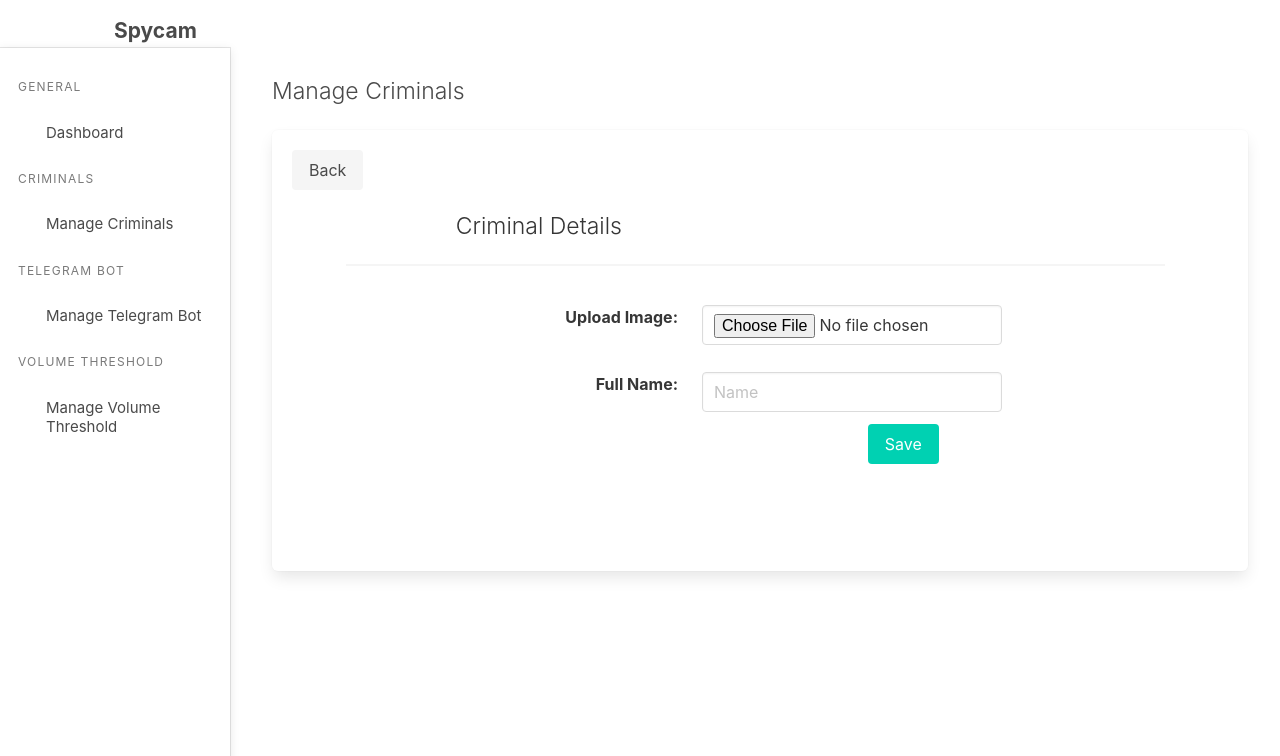
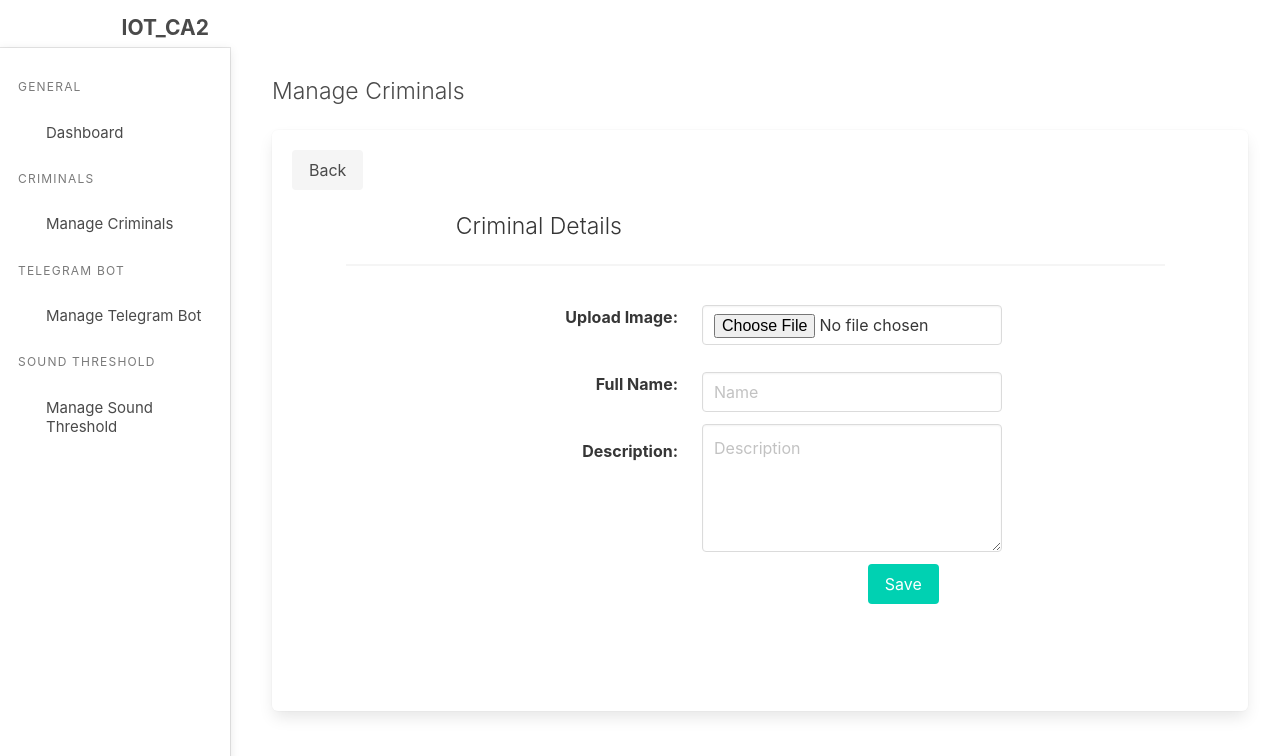
Before and after one commit to maryheng/iot_ca2_adminconsole, a Vue app: page /addcriminal in a window 1280 px wide. Shown: the top 756 px of the page. Built offline with nearby package versions, Linux system fonts and the light colour scheme.

Commit message:
Logic for Sound Threshold is done.

```diff
--- a/src/components/layout/Navbar.vue
+++ b/src/components/layout/Navbar.vue
@@ -3,7 +3,7 @@
 <nav class="nav has-shadow">
   <div class="container">
     <div class="nav-left">
-      <p>Spycam</p>
+      <p>IOT_CA2</p>
     </div>
   </div>
 </nav>
@@ -24,7 +24,7 @@ export default {
 
 p {
   font-size: 21px;
-  margin: 15px 0px 0 50px;
+  margin: 1% 0% 0% 5%;
   font-weight: bold;
 }
 
--- a/src/components/layout/Sidebar.vue
+++ b/src/components/layout/Sidebar.vue
@@ -20,10 +20,10 @@
     <router-link :to=" { path: '/telegrambot'} "><li><a>Manage Telegram Bot</a></li></router-link>
   </ul>
   <p class="menu-label">
-    Volume Threshold
+    Sound Threshold
   </p>
   <ul class="menu-list">
-    <router-link :to=" { path: '/volumethreshold'} "><li><a>Manage Volume Threshold</a></li></router-link>
+    <router-link :to=" { path: '/volumethreshold'} "><li><a>Manage Sound Threshold</a></li></router-link>
   </ul>
 </aside>
 </div>
--- a/src/config.js
+++ b/src/config.js
@@ -0,0 +1,9 @@
+// Base URL
+export const baseUrl = 'http://iot-ca2.azurewebsites.net'
+// export const baseUrl = ''
+
+// Criminal Routes
+export const criminalsUrl = baseUrl + "/api/criminals/"
+
+// Sound Threshold Preferences
+export const preferencesUrl = baseUrl + "/api/preferences/soundThreshold"
--- a/src/views/Criminals/AddCriminal.vue
+++ b/src/views/Criminals/AddCriminal.vue
@@ -44,12 +44,33 @@
               <div class="field-body">
                 <div class="field is-grouped">
                   <p class="control">
-                    <input class="input" v-validate="'required|max:100'" :class="{'input': true, 'is-danger': errors.has('name') }" name="name" type="text" placeholder="Name" v-model="name">
+                    <input class="input" v-validate="'required|max:100'"
+                    :class="{'input': true, 'is-danger': errors.has('name') }"
+                    name="name" type="text" placeholder="Name" v-model="name">
                     <span v-show="errors.has('name')" class="help is-danger">{{ errors.first('name') }}</span>
                   </p>
                 </div>
               </div>
             </div>
+
+          <!--Input field for Description-->
+          <div class="field is-horizontal">
+            <div class="field-label is-normal">
+              <label class="label">Description:</label>
+            </div>
+            <div class="field-body">
+              <div class="field is-grouped">
+                <p class="control">
+                  <textarea class="textarea" type="text" placeholder="Description"
+                  v-validate="'required|max:100'"
+                  :class="{'input': true, 'is-danger': errors.has('volume') }"
+                  name="description" v-model="description">
+                  </textarea>
+                  <span v-show="errors.has('description')" class="help is-danger">{{ errors.first('description') }}</span>
+                </p>
+              </div>
+            </div>
+          </div>
 
             <!-- Save Button -->
             <div id="saveCriminalBtn">
@@ -80,6 +101,8 @@ export default {
     return {
       name: '',
       image: '',
+      imageName: '',
+      description: '',
       checked: false,
       isDisabled: false
     }
--- a/src/views/Criminals/Criminals.vue
+++ b/src/views/Criminals/Criminals.vue
@@ -5,7 +5,7 @@
       <router-link to="/addcriminal">
         <button type="submit" class="button is-info">Add a Criminal</button>
       </router-link>
-
+      <br><br>
       <!--Vue Table-->
       <vuetable
       ref="vuetable"
--- a/src/views/TelegramBot/TelegramBot.vue
+++ b/src/views/TelegramBot/TelegramBot.vue
@@ -1,11 +1,7 @@
 <template>
   <div id="criminalsContainer">
-    <p class="subtitle is-4">Manage Criminals</p>
+    <p class="subtitle is-4">Manage Telegram Bot</p>
     <div class="box">
-      <router-link to="/addcriminal">
-        <button type="submit" class="button is-info">Add a Criminal</button>
-      </router-link>
-
       <!--Vue Table-->
       <vuetable
       ref="vuetable"
--- a/src/views/VolumeThreshold/VolumeThreshold.vue
+++ b/src/views/VolumeThreshold/VolumeThreshold.vue
@@ -1,26 +1,46 @@
 <template>
-  <div id="addcriminalContainer">
-    <p class="subtitle is-4">Manage Volume Threshold</p>
+  <div id="volumeThresholdContainer">
+    <p class="subtitle is-4">Manage Sound Threshold</p>
     <div class="box">
       <div class="innerContainer">
         <br>
         <div class="header">
-          <p class="title is-4">Volume Threshold Details</p>
+          <p class="title is-4">Sound Threshold Details</p>
         </div>
         <hr>
+
+          <!--Input field for Name-->
+          <div class="field is-horizontal">
+            <div class="field-label is-normal">
+              <label class="label">Current Sound Threshold (%):</label>
+            </div>
+            <div class="field-body">
+              <div class="field is-grouped">
+                <p class="control">
+                  <div id="currentSoundThreshold">
+                    <p>{{ currentSoundThreshold }}</p>
+                  </div>
+                </p>
+              </div>
+            </div>
+          </div>
+
 
         <!-- Form Validation -->
         <form @submit.prevent="validateBeforeSubmit">
           <!--Input field for Name-->
           <div class="field is-horizontal">
             <div class="field-label is-normal">
-              <label class="label">Volume Threshold:</label>
+              <label class="label">Sound Threshold (%):</label>
+              <p class="help">*Increase/Decrease the sound threshold using %.</p>
             </div>
             <div class="field-body">
               <div class="field is-grouped">
                 <p class="control">
-                  <input class="input" v-validate="'required|max:100|numeric'" :class="{'input': true, 'is-danger': errors.has('volume') }" name="volume" type="text" placeholder="E.g. 500 (minimum)" v-model="volume">
-                  <span v-show="errors.has('volume')" class="help is-danger">{{ errors.first('volume') }}</span>
+                  <input class="input" v-validate="'required|numeric|min_value:1|max_value:100'"
+                  :class="{'input': true, 'is-danger': errors.has('sound threshold') }"
+                  name="sound threshold" type="text" placeholder="E.g. 10" v-model="soundThreshold">
+                  <span v-show="errors.has('sound threshold')" class="help is-danger">{{ errors.first('sound threshold') }}</span>
                 </p>
               </div>
             </div>
@@ -43,36 +63,87 @@
             </div>
           </div>
         </form>
+        <!-- Simplert Notification -->
+        <simplert :useRadius="true" :useIcon="true" ref="simplert">
+        </simplert>
       </div>
     </div>
   </div>
 </template>
 
 <script>
+import axios from 'axios'
+import { preferencesUrl } from '../../config'
+import Simplert from 'vue2-simplert/src/simplert'
+
 export default {
+  components: {
+    Simplert
+  },
   data () {
     return {
-      volume: '',
+      currentSoundThreshold: '',
+      soundThreshold: '',
       isDisabled: false
     }
   },
   methods: {
     // Validation on Submit
     validateBeforeSubmit () {
-
+      axios.put(preferencesUrl, {
+        soundThreshold: this.soundThreshold
+      })
+        .then((response) => {
+          this.isDisabled = true
+          let closeFn = () => {
+            location.reload()
+          }
+          let successAlert = {
+            title: 'Success',
+            message: response.data.message,
+            type: 'success',
+            onClose: closeFn
+          }
+          this.$refs.simplert.openSimplert(successAlert)
+        })
+        .catch((error) => {
+          this.isDisabled = false
+          let errorAlert = {
+            title: 'Error',
+            message: error.response.data.message,
+            type: 'error'
+          }
+          this.$refs.simplert.openSimplert(errorAlert)
+        })
     }
+  },
+  created () {
+    // GET all data from soundThreshold url
+    axios.get(preferencesUrl)
+      .then((response) => {
+        console.log(response)
+        this.currentSoundThreshold = response.data.soundThreshold
+      })
+      .catch((error) => {
+        console.log(error)
+      })
   }
 }
 </script>
 
 <style>
-#addcriminalContainer p {
+#volumeThresholdContainer > p {
   font-size: 23px;
   font-weight: 300;
 }
 
-#addcriminalContainer .box {
-  padding-bottom: 11%;
+.header >  p {
+  font-size: 10px;
+  font-weight: 300;
+}
+
+#volumeThresholdContainer .box {
+  padding-bottom: 29%;
 }
 
 .innerContainer {
@@ -109,4 +180,8 @@ input {
 label {
   margin-top: 2.4%;
 }
+
+#currentSoundThreshold {
+  margin-top: 0.7%;
+}
 </style>
```
